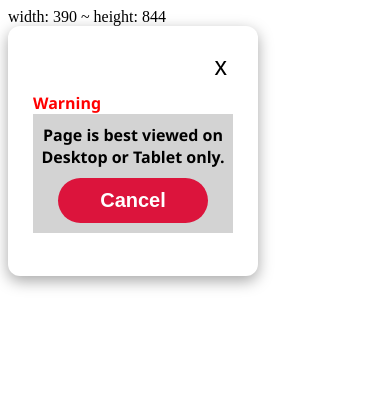
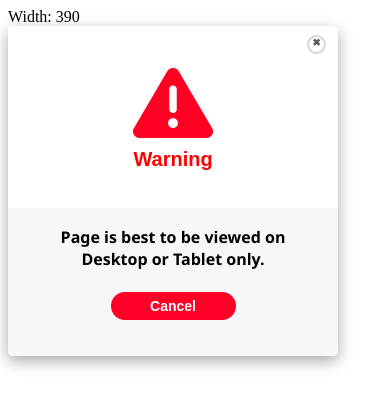
Before and after one commit to himathcinefly/modalwarning, a React app: page / in a window 390 px wide. Built offline with nearby package versions, Linux system fonts and the light colour scheme.

```diff
--- a/src/Modal.css
+++ b/src/Modal.css
@@ -1,3 +1,16 @@
+
+.modalContainer {
+  width: 280px;
+  height: 280px;
+  border-radius: 5px;
+  background-color: white;
+  background: linear-gradient(180deg, rgb(255, 255, 255) 55%, #F7F7F7 50%);
+  box-shadow: rgba(0, 0, 0, 0.35) 0px 5px 15px;
+  display: flex;
+  flex-direction: column;
+  padding: 25px;
+}
+
 .modalBackground {
   width: 100vw;
   height: 100vh;
@@ -8,34 +21,28 @@
   align-items: center;
 }
 
-.modalContainer {
-  width: 200px;
-  height: 200px;
-  border-radius: 12px;
-  background-color: white;
-  box-shadow: rgba(0, 0, 0, 0.35) 0px 5px 15px;
+.warningImg {
+
+  margin-top: 10px;
   display: flex;
-  flex-direction: column;
-  padding: 25px;
+  justify-content: center;
 }
 
 .modalContainer .title {
   display: inline-block;
   text-align: center;
-  margin-top: 10px;
+  margin-top: 5px;
+  margin-bottom: 5px;
   color: red;
-  font-family: "Segoe UI", Tahoma, Geneva, Verdana, sans-serif;
+  font-family: 'Poppins', sans-serif;
   font-weight: bold;
+  font-size: 20px;
 }
 
-.lowerContainer {
-  background-color: lightgray;
-}
-
-.subtitle {
+.modalContainer .subtitle {
   display: inline-block;
   text-align: center;
-  margin-top: 10px;
+  margin-top: 50px;
   color: black;
   font-family: "Segoe UI", Tahoma, Geneva, Verdana, sans-serif;
   font-weight: bold;
@@ -53,16 +60,19 @@
   cursor: pointer;
 }
 
-.modalContainer .body {
-  flex: 50%;
-  display: flex;
-  justify-content: center;
-  align-items: center;
-  font-size: 1.7rem;
-  text-align: center;
+.buttonX {
+  font-size: 10px;
+  border-radius: 50%;
+  width: 15px;
+  height: 15px;
+  border: 2px solid #dbd4d4;
+  font-weight: bolder;
+  color: #585858;
+  top: 35px;
+  position: absolute;
 }
 
-.modalContainer .footer {
+.footer {
   flex: 20%;
   display: flex;
   justify-content: center;
@@ -70,18 +80,15 @@
 }
 
 .modalContainer .footer button {
-  width: 150px;
-  height: 45px;
+  width: 125px;
+  height: 28px;
   margin: 10px;
   border: none;
-  background-color: crimson;
+  margin-top: 20px;
+  background-color: #FF0127;
   color: white;
   border-radius: 25px;
-  font-size: 20px;
+  font-size: 14px;
   font-weight: bold;
   cursor: pointer;
 }
-
-#cancelBtn {
-  background-color: crimson;
-}
--- a/src/Modal.js
+++ b/src/Modal.js
@@ -3,29 +3,23 @@
 
 function Modal({ closeModal }) {
   return (
-    <div className="warningModalBG">
       <div className="modalContainer">
         {/* 3 Sectors: Modal Icon, Modal Text, Cancel Button */}
-        <div className="upperContainer">
           <div className="titleCloseBtn">
             {" "}
-            <button onClick={() => closeModal(false)}> x </button>{" "}
+            <button onClick={() => closeModal(false)}> <div className="buttonX">✖ </div> </button>{" "}
           </div>
-          <div className="warningImg"></div>
+          <div className="warningImg"> <img src={require('./rsz_1warning.png')} alt='warning' /></div>
           <div className="title"> Warning </div>
-        </div>
-        <div className="lowerContainer">
           <div className="subtitle">
             {" "}
-            Page is best viewed on Desktop or Tablet only.{" "}
+            Page is best to be viewed on Desktop or Tablet only.{" "}
           </div>
           <div className="footer">
             {" "}
             <button onClick={() => closeModal(false)}>Cancel</button>{" "}
           </div>
-        </div>
       </div>
-    </div>
   );
 }
 export default Modal;
--- a/src/index.js
+++ b/src/index.js
@@ -13,30 +13,14 @@
 
 const Component = () => {
   const [windowSize, setWindowSize] = useState(getWindowSize());
+  const [openModal, setOpenModal] = useState(checkWindowSize(windowSize.innerWidth))
 
   useEffect(() => {
     function handleWindowResize() {
       setWindowSize(getWindowSize());
+      setOpenModal(checkWindowSize(windowSize.innerWidth))
     }
-
     window.addEventListener("resize", handleWindowResize);
-
-    return () => {
-      window.removeEventListener("resize", handleWindowResize);
-    };
-  }, []);
-
-  const [openModal, setOpenModal] = useState(
-    checkWindowSize(!windowSize.innerWidth)
-  );
-
-  useEffect(() => {
-    function handleWindowResize() {
-      setWindowSize(getWindowSize());
-    }
-
-    window.addEventListener("resize", handleWindowResize);
-
     return () => {
       window.removeEventListener("resize", handleWindowResize);
     };
@@ -44,8 +28,8 @@
 
   return (
     <div>
-      width: {windowSize.innerWidth} ~ height: {windowSize.innerHeight}
-      {openModal && <Modal closeModal={setOpenModal} />}
+      Width: {windowSize.innerWidth}
+      {windowSize.innerWidth <= 600 && openModal && <Modal closeModal={setOpenModal} />}
     </div>
   );
 };
```
Also changed, not shown: package.json (line endings or trailing spaces), src/rsz_1warning.png (added), src/warning.png (added), src/warning.svg (added), 1 other file.
